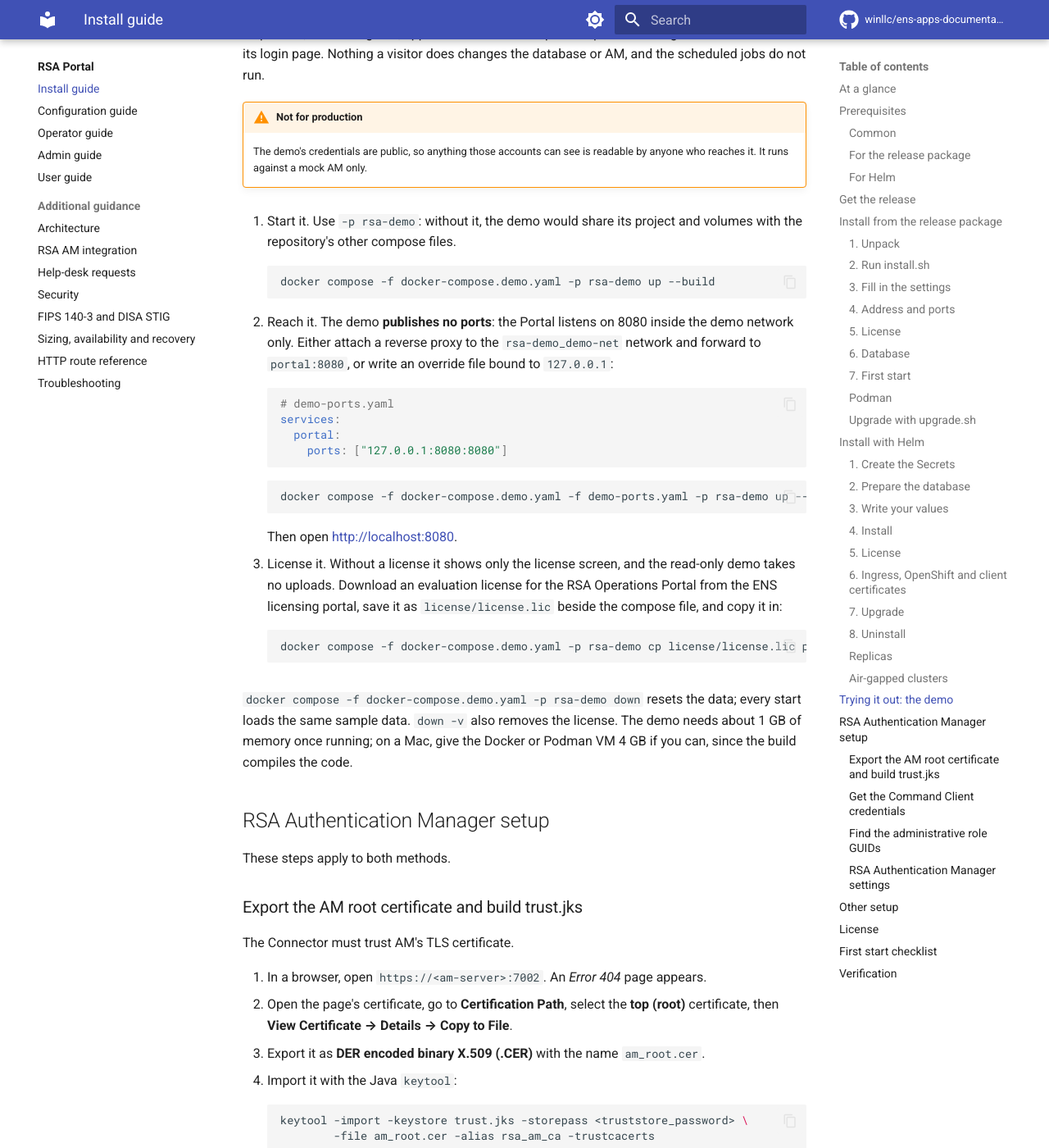
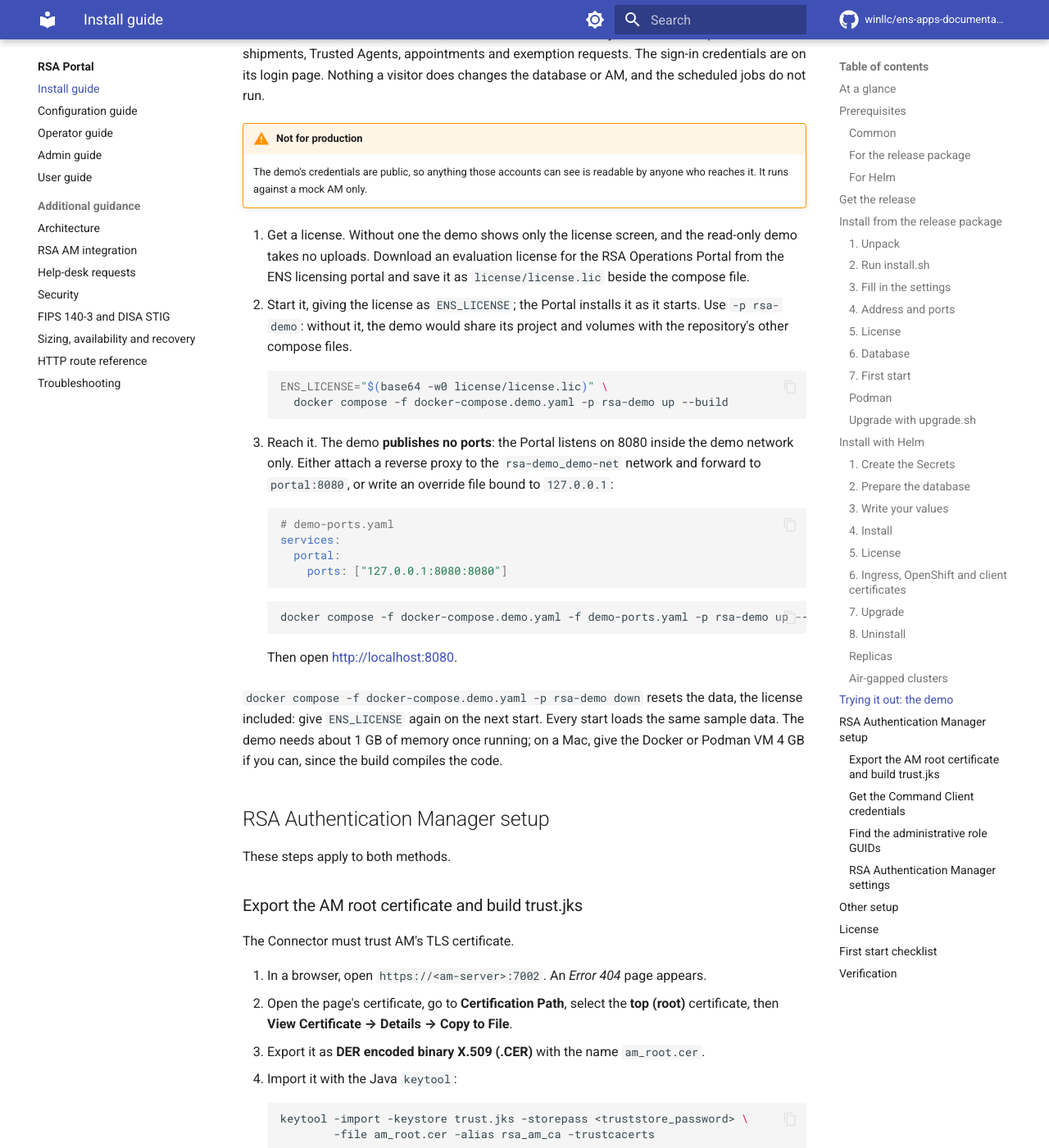
Before and after one commit to winllc/ens-apps-documentation, an MkDocs documentation site: the page built from docs/rsa-operations-portal/install.md, in a window 1280 px wide and 1400 px high, scrolled down 19585 px. Shown: the whole window at 82% size. Built offline with MkDocs 1.6.1 and Material for MkDocs 9.7.7, drawn with Linux system fonts in a browser that asks for light colours; comment, search, counter and statistics services are not loaded; some of the changed text lies outside the part shown.

Commit message:
Install guides: license/license.lic goes in as ENS_LICENSE
The CertAlert, ReadyRoom and RSA packages now set ENS_LICENSE in .env from
license/license.lic before the application starts, instead of copying the
file into the license volume afterwards, which the application (keeping
its license in the database) did not read. The RSA demo takes the
license as ENS_LICENSE on the compose command; ReadyRoom's demo reads
license/license.lic on its first start only.

Co-Authored-By: Claude Opus 5.5 <noreply@anthropic.com>
Claude-Session: https://claude.ai/code/session_01R2Q6XtDB8DfVmiejzJGwBh

````diff
--- a/docs/rsa-operations-portal/install.md
+++ b/docs/rsa-operations-portal/install.md
@@ -102,7 +102,7 @@ The package holds:
 | `env.template` | The Portal's settings, commented. `install.sh` copies it to `.env`. |
 | `connector.env.template` | The Connector's settings: the AM connection and credentials. `install.sh` copies it to `connector.env`. |
 | `mysql.env.template` | MySQL's settings: the root and application user passwords. `install.sh` copies it to `mysql.env`. |
-| `license/` | Where you can put `license.lic` for `install.sh` and `upgrade.sh` to copy into the Portal |
+| `license/` | Where you can put `license.lic` for `install.sh` and `upgrade.sh` to give to the Portal |
 | `default_build/` | Branding, page text and e-mail templates the Portal mounts. `ssl/` holds the trust store. |
 | `util/` | `compose.sh` (the compose command, Docker or Podman), `systemd-unit.sh` (start at boot), `check-env.sh` (checks `.env`, `connector.env` and `mysql.env`), `split-env.sh` (splits a `.env` from an older release), `move-connector-secrets.sh` (moves AM passwords out of an older `connector.env`'s `JAVA_OPTS`), `connector-tls.sh` (the certificates for HTTPS and mutual TLS between the Portal and the Connector), `helpdesk-code-key.sh` (the key for the help desk's e-mailed codes), `file-owners.sh` (gives the Portal and the Connector their files) and `backupdb.sh` (database backup) |
 | `images/` | The Portal, Connector and MySQL images (`docker save` archive, which Podman loads too) |
@@ -196,7 +196,7 @@ services:
 
 Optional at this point. Choose one, or upload the license on the license screen after the first start (see [License](#license)):
 
-* **`license/license.lic`:** save the file there, and `install.sh` copies it into the Portal on the first start.
+* **`license/license.lic`:** save the file there, and `install.sh` and `upgrade.sh` set `ENS_LICENSE` in `.env` from it (`util/license-env.sh`) before starting the Portal.
 * **`ENS_LICENSE` in `.env`:** the license's text, the token between its `BEGIN` and `END` lines or the whole file base64-encoded (`base64 -w0 license.lic`). It is installed when no usable license is installed yet, or when it is a newer revision of the installed one.
 
 ### 6. Database
@@ -220,7 +220,7 @@ The second run:
 4. checks `.env`, `connector.env` and `mysql.env` with `util/check-env.sh`. Among its warnings: an AM URL whose host is an IP address or a name without a domain, which the Connector's [host name check](rsa-integration.md#transport) would refuse;
 5. says where the Portal will listen, and warns about plain HTTP on the network;
 6. runs `util/file-owners.sh`, which, among other things, makes `.env` and the Portal's key `portal-tls/portal-client.key` mode 640 with group 0, so that the Portal (uid 1001, group 0) can read them and no other user on the host can;
-7. starts the services (`docker compose up -d` or `podman-compose up -d`) and waits up to 300 seconds (`WAIT_SECONDS`) for the Portal to report healthy. It then copies `license/license.lic` into the Portal if there is one. Open `http://<server>:8080`.
+7. starts the services (`docker compose up -d` or `podman-compose up -d`) and waits up to 300 seconds (`WAIT_SECONDS`) for the Portal to report healthy. Before starting, it sets `ENS_LICENSE` in `.env` from `license/license.lic` if there is one, and the Portal installs it as it starts. Open `http://<server>:8080`.
 
 Startup order: `mysql` must pass its `mysqladmin ping` health check, and `connector` must have started, before `portal` starts. On start, the Connector signs in to AM with the service account (and the read-only account, if set) and looks up the configured realm and security domain. If AM can't be reached, the Connector starts anyway and tries again on the next request; until then its health check reports `DOWN`. If a lookup fails, the Connector's AM session check fails (see [Troubleshooting](troubleshooting.md)).
 
@@ -584,13 +584,15 @@ The Portal's source repository has a `docker-compose.demo.yaml` at its root. It
 !!! warning "Not for production"
     The demo's credentials are public, so anything those accounts can see is readable by anyone who reaches it. It runs against a mock AM only.
 
-1. Start it. Use `-p rsa-demo`: without it, the demo would share its project and volumes with the repository's other compose files.
+1. Get a license. Without one the demo shows only the license screen, and the read-only demo takes no uploads. Download an evaluation license for the RSA Operations Portal from the ENS licensing portal and save it as `license/license.lic` beside the compose file.
+2. Start it, giving the license as `ENS_LICENSE`; the Portal installs it as it starts. Use `-p rsa-demo`: without it, the demo would share its project and volumes with the repository's other compose files.
 
     ```bash
-    docker compose -f docker-compose.demo.yaml -p rsa-demo up --build
+    ENS_LICENSE="$(base64 -w0 license/license.lic)" \
+      docker compose -f docker-compose.demo.yaml -p rsa-demo up --build
     ```
 
-2. Reach it. The demo **publishes no ports**: the Portal listens on 8080 inside the demo network only. Either attach a reverse proxy to the `rsa-demo_demo-net` network and forward to `portal:8080`, or write an override file bound to `127.0.0.1`:
+3. Reach it. The demo **publishes no ports**: the Portal listens on 8080 inside the demo network only. Either attach a reverse proxy to the `rsa-demo_demo-net` network and forward to `portal:8080`, or write an override file bound to `127.0.0.1`:
 
     ```yaml
     # demo-ports.yaml
@@ -605,13 +607,7 @@ The Portal's source repository has a `docker-compose.demo.yaml` at its root. It
 
     Then open <http://localhost:8080>.
 
-3. License it. Without a license it shows only the license screen, and the read-only demo takes no uploads. Download an evaluation license for the RSA Operations Portal from the ENS licensing portal, save it as `license/license.lic` beside the compose file, and copy it in:
-
-    ```bash
-    docker compose -f docker-compose.demo.yaml -p rsa-demo cp license/license.lic portal:/var/lib/ens/mfa-portal/license.lic
-    ```
-
-`docker compose -f docker-compose.demo.yaml -p rsa-demo down` resets the data; every start loads the same sample data. `down -v` also removes the license. The demo needs about 1 GB of memory once running; on a Mac, give the Docker or Podman VM 4 GB if you can, since the build compiles the code.
+`docker compose -f docker-compose.demo.yaml -p rsa-demo down` resets the data, the license included: give `ENS_LICENSE` again on the next start. Every start loads the same sample data. The demo needs about 1 GB of memory once running; on a Mac, give the Docker or Podman VM 4 GB if you can, since the build compiles the code.
 
 ## RSA Authentication Manager setup
 
````
Also changed, not shown: other parts of docs/rsa-operations-portal/install.md (+1 -1 lines), docs/cert-alert/install.md (+4 -4 lines), docs/readyroom/install.md (+7 -6 lines).
